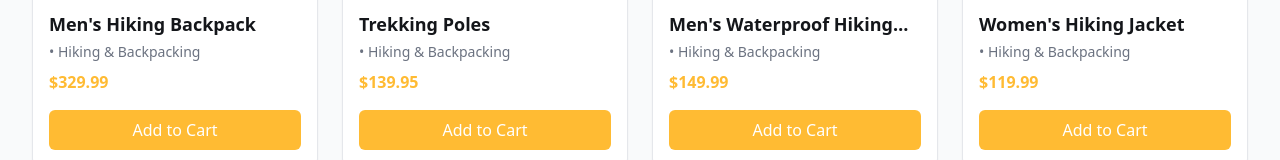
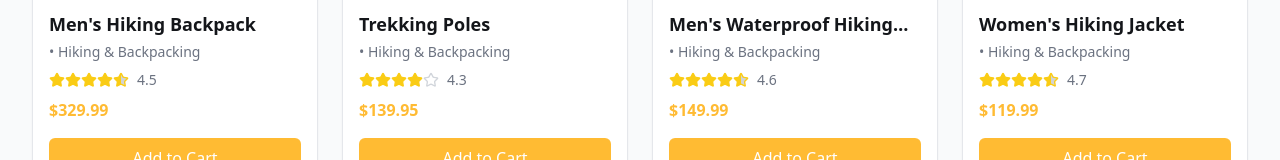
Before and after one commit to sriraksharao/decathlon-clone, a React (Vite) app: page /all-products in a window 1280 px wide. Shown: the part 497-657 px from the top of the page. Built offline with nearby package versions, Linux system fonts and the light colour scheme.

Commit message:
fixing rating

```diff
--- a/package.json
+++ b/package.json
@@ -53,6 +53,7 @@
     "react-day-picker": "^8.10.1",
     "react-dom": "^18.3.1",
     "react-hook-form": "^7.61.1",
+    "react-icons": "^5.5.0",
     "react-resizable-panels": "^2.1.9",
     "react-router-dom": "^6.30.1",
     "recharts": "^2.15.4",
--- a/src/pages/AllProducts.tsx
+++ b/src/pages/AllProducts.tsx
@@ -1,6 +1,8 @@
 import React, { useState } from "react";
 import { useCart } from "../context/CartContext";
 import productsData from "../assets/mockData.json";
+import { Star } from "lucide-react";
+
 const AllProducts = () => {
   const [products] = useState(productsData);
   const { addToCart, decreaseQuantity, cart } = useCart();
@@ -21,24 +23,76 @@ const AllProducts = () => {
           {products.map((product) => {
             const quantity = getItemCount(product.id);
 
+            // ⭐ rating logic
+            const fullStars = Math.floor(product.rating);
+            const hasHalfStar = product.rating % 1 >= 0.5;
+
             return (
               <div
                 key={product.id}
                 className="bg-white rounded-lg p-4 border border-gray-200 shadow-sm hover:shadow-lg hover:scale-105 transition-all duration-300 flex flex-col justify-between"
               >
+                {/* Product Image */}
                 <img
-                  src={product.image} // ✅ use "image" from dataset
+                  src={product.image}
                   alt={product.name}
                   className="w-full h-48 object-cover rounded-md mb-4"
                 />
+
+                {/* Product Name */}
                 <h3 className="font-bold text-lg mb-1 line-clamp-1">
                   {product.name}
                 </h3>
+
+                {/* Brand + Category */}
                 <p className="text-sm text-gray-500 line-clamp-1">
                   {product.brand} • {product.category}
                 </p>
+
+                {/* ⭐ Rating */}
+                <div className="flex items-center mt-2">
+                  {Array.from({ length: 5 }).map((_, index) => {
+                    if (index < fullStars) {
+                      return (
+                        <Star
+                          key={index}
+                          size={16}
+                          className="text-yellow-400 fill-yellow-400"
+                        />
+                      );
+                    } else if (index === fullStars && hasHalfStar) {
+                      return (
+                        <Star
+                          key={index}
+                          size={16}
+                          className="text-yellow-400"
+                          style={{
+                            fill: "url(#half-gradient)",
+                          }}
+                        />
+                      );
+                    }
+                    return <Star key={index} size={16} className="text-gray-300" />;
+                  })}
+
+                  {/* gradient for half-star */}
+                  <svg width="0" height="0">
+                    <defs>
+                      <linearGradient id="half-gradient" x1="0" x2="1" y1="0" y2="0">
+                        <stop offset="50%" stopColor="#facc15" />
+                        <stop offset="50%" stopColor="lightgray" />
+                      </linearGradient>
+                    </defs>
+                  </svg>
+
+                  <span className="ml-2 text-sm text-gray-500">
+                    {product.rating.toFixed(1)}
+                  </span>
+                </div>
+
+                {/* Price */}
                 <p className="text-primary font-semibold mt-2">
-                  ${(product.price).toLocaleString()}
+                  ${product.price.toLocaleString()}
                 </p>
 
                 {/* Quantity Controls */}
--- a/src/pages/Deals.tsx
+++ b/src/pages/Deals.tsx
@@ -1,6 +1,7 @@
 import React from "react";
 import { useCart } from "../context/CartContext";
 import productsData from "../assets/mockData.json";
+import { FaStar, FaStarHalfAlt, FaRegStar } from "react-icons/fa";
 
 const Deals = () => {
   // filter only items on sale
@@ -10,6 +11,25 @@ const Deals = () => {
   const getItemCount = (productId) => {
     const item = cart.items.find((i) => i.product.id === productId);
     return item ? item.quantity : 0;
+  };
+
+  // ⭐ Render stars function
+  const renderStars = (rating) => {
+    const stars = [];
+    const fullStars = Math.floor(rating);
+    const hasHalfStar = rating % 1 >= 0.5;
+
+    for (let i = 1; i <= 5; i++) {
+      if (i <= fullStars) {
+        stars.push(<FaStar key={i} className="text-yellow-500" />);
+      } else if (i === fullStars + 1 && hasHalfStar) {
+        stars.push(<FaStarHalfAlt key={i} className="text-yellow-500" />);
+      } else {
+        stars.push(<FaRegStar key={i} className="text-yellow-500" />);
+      }
+    }
+
+    return <div className="flex items-center gap-1">{stars}</div>;
   };
 
   return (
@@ -64,9 +84,12 @@ const Deals = () => {
                   </div>
 
                   {/* Rating */}
-                  <p className="text-xs text-gray-400 mt-1">
-                    Rating: {product.rating}
-                  </p>
+                  <div className="mt-2 flex items-center gap-2">
+                    {renderStars(product.rating)}
+                    <span className="text-xs text-gray-500">
+                      ({product.rating})
+                    </span>
+                  </div>
 
                   {/* Cart Controls */}
                   {quantity > 0 ? (
--- a/src/pages/NewArrivals.tsx
+++ b/src/pages/NewArrivals.tsx
@@ -1,15 +1,18 @@
 import React from "react";
 import { useCart } from "../context/CartContext";
 import productsData from "../assets/mockData.json";
+import { Star } from "lucide-react";
 
 // Only show these product IDs for New Arrivals
 const NEW_ARRIVAL_IDS = [3, 5, 7, 8];
 
 const NewArrivals = () => {
-  const products = productsData.filter((product) => NEW_ARRIVAL_IDS.includes(product.id));
+  const products = productsData.filter((product) =>
+    NEW_ARRIVAL_IDS.includes(product.id)
+  );
   const { addToCart, decreaseQuantity, cart } = useCart();
 
-  const getItemCount = (productId) => {
+  const getItemCount = (productId: number) => {
     const item = cart.items.find((i) => i.product.id === productId);
     return item ? item.quantity : 0;
   };
@@ -25,6 +28,9 @@ const NewArrivals = () => {
           {products.map((product) => {
             const quantity = getItemCount(product.id);
 
+            const fullStars = Math.floor(product.rating);
+            const hasHalfStar = product.rating % 1 >= 0.5;
+
             return (
               <div
                 key={product.id}
@@ -35,16 +41,62 @@ const NewArrivals = () => {
                   alt={product.name}
                   className="w-full h-48 object-cover rounded-md mb-4"
                 />
+
                 <h3 className="font-bold text-lg mb-1 line-clamp-1">
                   {product.name}
                 </h3>
+
                 <p className="text-sm text-gray-500 line-clamp-1">
                   {product.category}
                 </p>
+
+                {/* ⭐ Rating */}
+                <div className="flex items-center mt-2">
+                  {Array.from({ length: 5 }).map((_, index) => {
+                    if (index < fullStars) {
+                      return (
+                        <Star
+                          key={index}
+                          size={16}
+                          className="text-yellow-400 fill-yellow-400"
+                        />
+                      );
+                    } else if (index === fullStars && hasHalfStar) {
+                      return (
+                        <Star
+                          key={index}
+                          size={16}
+                          className="text-yellow-400"
+                          style={{
+                            fill: "url(#half-gradient)",
+                          }}
+                        />
+                      );
+                    }
+                    return (
+                      <Star key={index} size={16} className="text-gray-300" />
+                    );
+                  })}
+
+                  {/* gradient for half-star */}
+                  <svg width="0" height="0">
+                    <defs>
+                      <linearGradient id="half-gradient" x1="0" x2="1" y1="0" y2="0">
+                        <stop offset="50%" stopColor="#facc15" />
+                        <stop offset="50%" stopColor="lightgray" />
+                      </linearGradient>
+                    </defs>
+                  </svg>
+
+                  <span className="ml-2 text-sm text-gray-500">
+                    {product.rating.toFixed(1)}
+                  </span>
+                </div>
+
                 <p className="text-primary font-semibold mt-2">
-                  ${(product.price).toLocaleString()}
+                  ${product.price.toLocaleString()}
                 </p>
-                <p className="text-xs text-gray-400 mt-1">Rating: {product.rating}</p>
+
                 {quantity > 0 ? (
                   <div className="flex items-center justify-between mt-4">
                     <div className="flex items-center gap-2">
```
Also changed, not shown: 1 other file (tests, documents, lock files or other folders).
